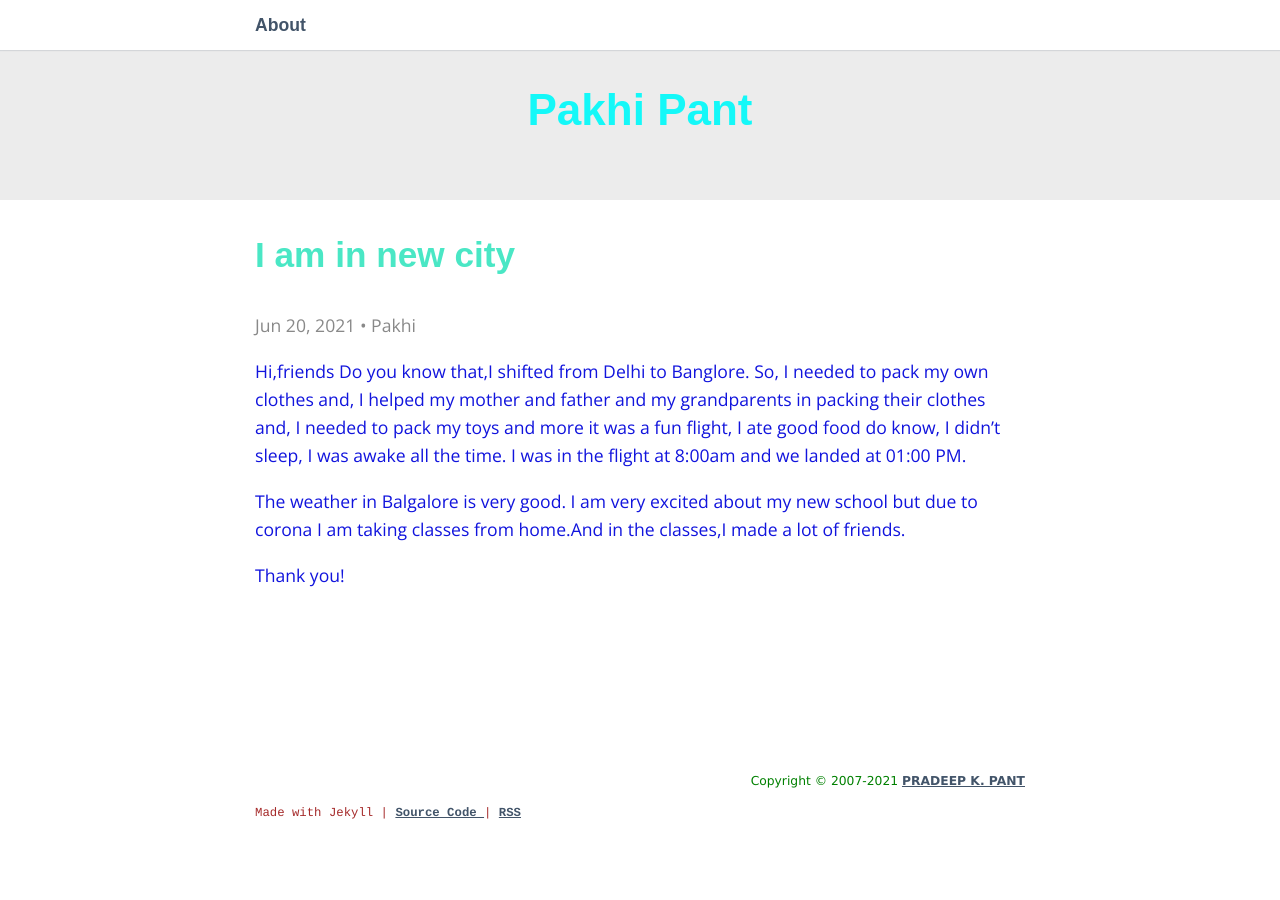
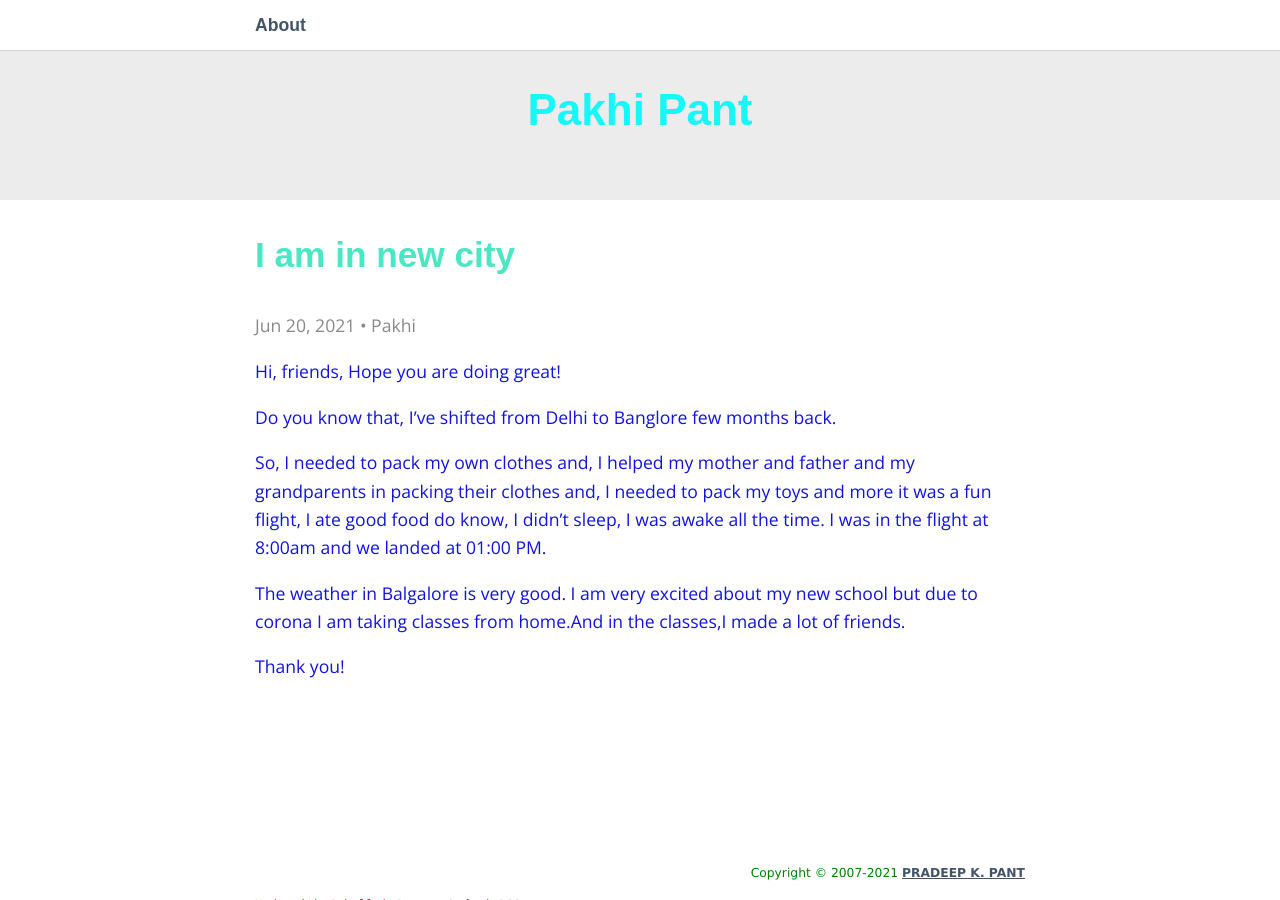
Before and after one commit to ppant/pakhipant, a Jekyll site: the page built from _posts/2021-06-20-my_new_school_Banglore.md, in a window 1280 px wide and 900 px high. Built offline with Jekyll 4.4.1, drawn with Linux system fonts in a browser that asks for light colours; some web fonts are replaced; comment, search, counter and statistics services are not loaded.

Commit message:
Update 2021-06-20-my_new_school_Banglore.md

```diff
--- a/_posts/2021-06-20-my_new_school_Banglore.md
+++ b/_posts/2021-06-20-my_new_school_Banglore.md
@@ -4,8 +4,11 @@ date: 2021-06-20
 author: Pakhi
 layout: post
 ---
-Hi,friends
-Do you know that,I shifted from Delhi to Banglore.
+Hi, friends,
+Hope you are doing great!
+
+Do you know that, I've shifted from Delhi to Banglore few months back.
+
 So, I needed to pack my own clothes and, I helped my mother and father and my grandparents in packing their clothes and, I needed to pack my toys and more it was a fun flight, I ate good food do know, I didn't sleep, I was awake all the time. I was in the flight at 8:00am and we landed at 01:00 PM.
 
 The weather in Balgalore is very good. I am very excited about my new school but due to corona I am taking classes from home.And in the classes,I made a lot of friends.
```
